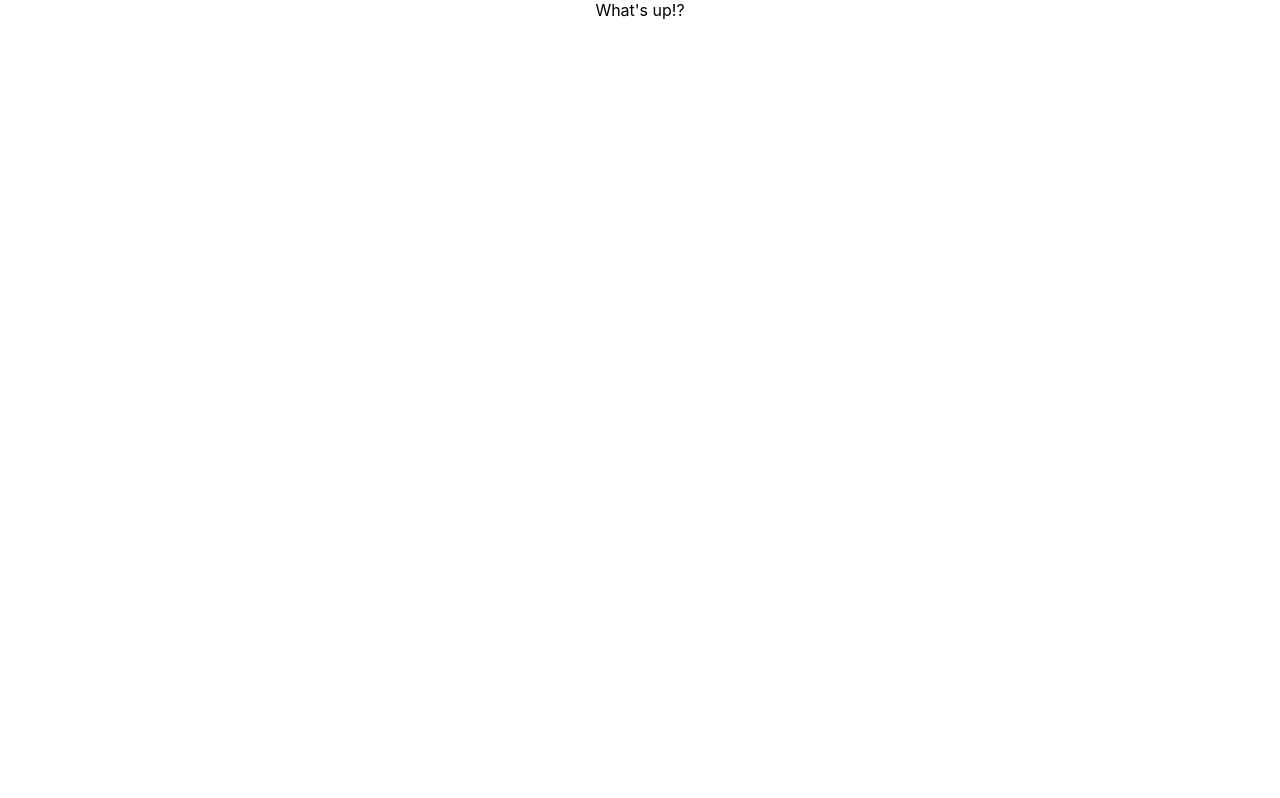
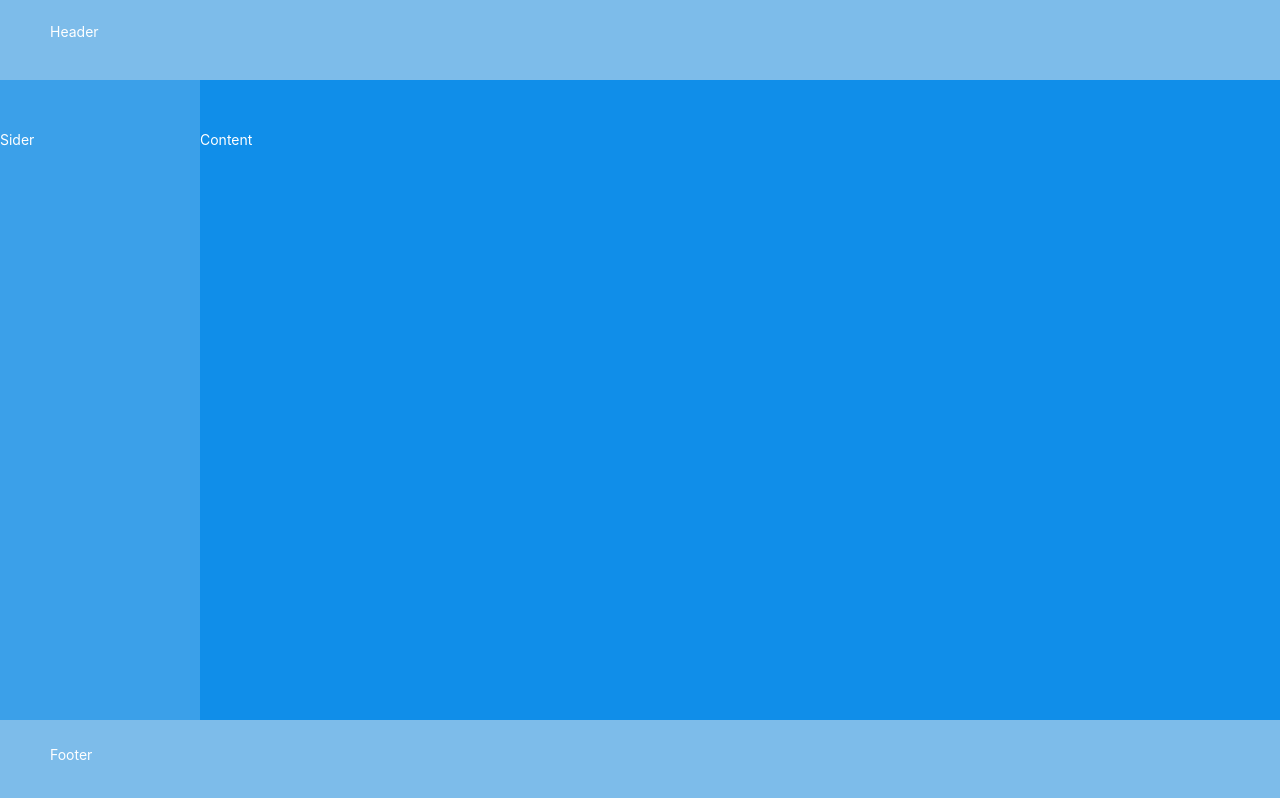
Before and after one commit to pohti/portfolio-antd, a React (Create React App) app: page / in a window 1280 px wide. Built offline with nearby package versions, Linux system fonts and the light colour scheme.

Commit message:
removing unnecessary files and setting up layout

```diff
--- a/public/index.html
+++ b/public/index.html
@@ -24,7 +24,7 @@
       work correctly both with client-side routing and a non-root public URL.
       Learn how to configure a non-root public URL by running `npm run build`.
     -->
-    <title>React App</title>
+    <title>Min's Portfolio</title>
   </head>
   <body>
     <noscript>You need to enable JavaScript to run this app.</noscript>
--- a/src/App.css
+++ b/src/App.css
@@ -1,38 +1,25 @@
-.App {
+@import '~antd/dist/antd.css';
+
+/* .code-box-demo {
   text-align: center;
+} */
+.ant-layout-header,
+.ant-layout-footer {
+  background: #7dbcea;
+  color: #fff;
+  height: 10vh;
 }
-
-.App-logo {
-  height: 40vmin;
-  pointer-events: none;
+.ant-layout-footer {
+  line-height: 1.5;
 }
-
-@media (prefers-reduced-motion: no-preference) {
-  .App-logo {
-    animation: App-logo-spin infinite 20s linear;
-  }
+.ant-layout-sider {
+  background: #3ba0e9;
+  color: #fff;
+  line-height: 120px;
 }
-
-.App-header {
-  background-color: #282c34;
-  min-height: 100vh;
-  display: flex;
-  flex-direction: column;
-  align-items: center;
-  justify-content: center;
-  font-size: calc(10px + 2vmin);
-  color: white;
+.ant-layout-content {
+  background: rgba(16, 142, 233, 1);
+  color: #fff;
+  height: 80vh;
+  line-height: 120px;
 }
-
-.App-link {
-  color: #61dafb;
-}
-
-@keyframes App-logo-spin {
-  from {
-    transform: rotate(0deg);
-  }
-  to {
-    transform: rotate(360deg);
-  }
-}
--- a/src/App.js
+++ b/src/App.js
@@ -1,10 +1,20 @@
-import logo from './logo.svg';
 import './App.css';
+
+import { Layout } from 'antd';
+
+const { Header, Footer, Sider, Content } = Layout;
 
 function App() {
   return (
     <div className="App">
-      What's up!?
+      <Layout>
+        <Header>Header</Header>
+        <Layout>
+          <Sider>Sider</Sider>
+          <Content>Content</Content>
+        </Layout>
+        <Footer>Footer</Footer>
+      </Layout>
     </div>
   );
 }
```
Also changed, not shown: src/logo.svg (deleted).
